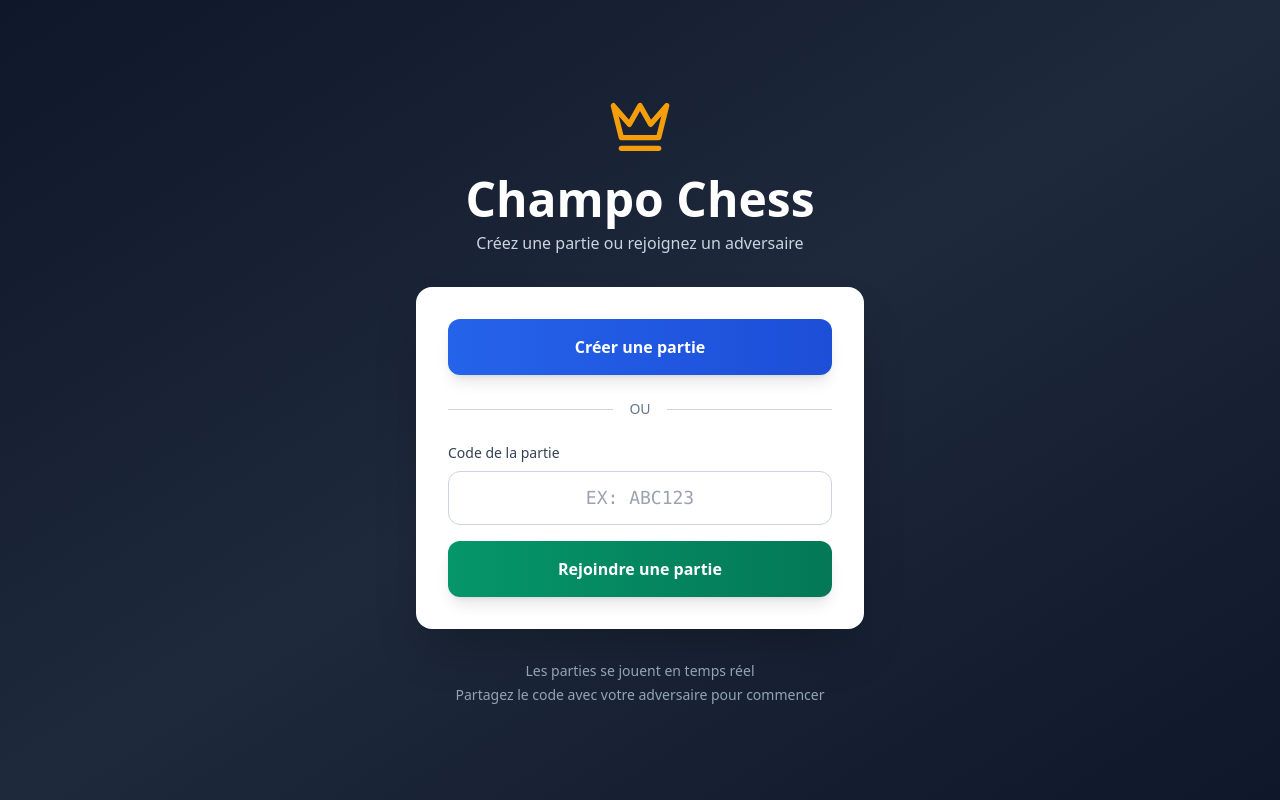
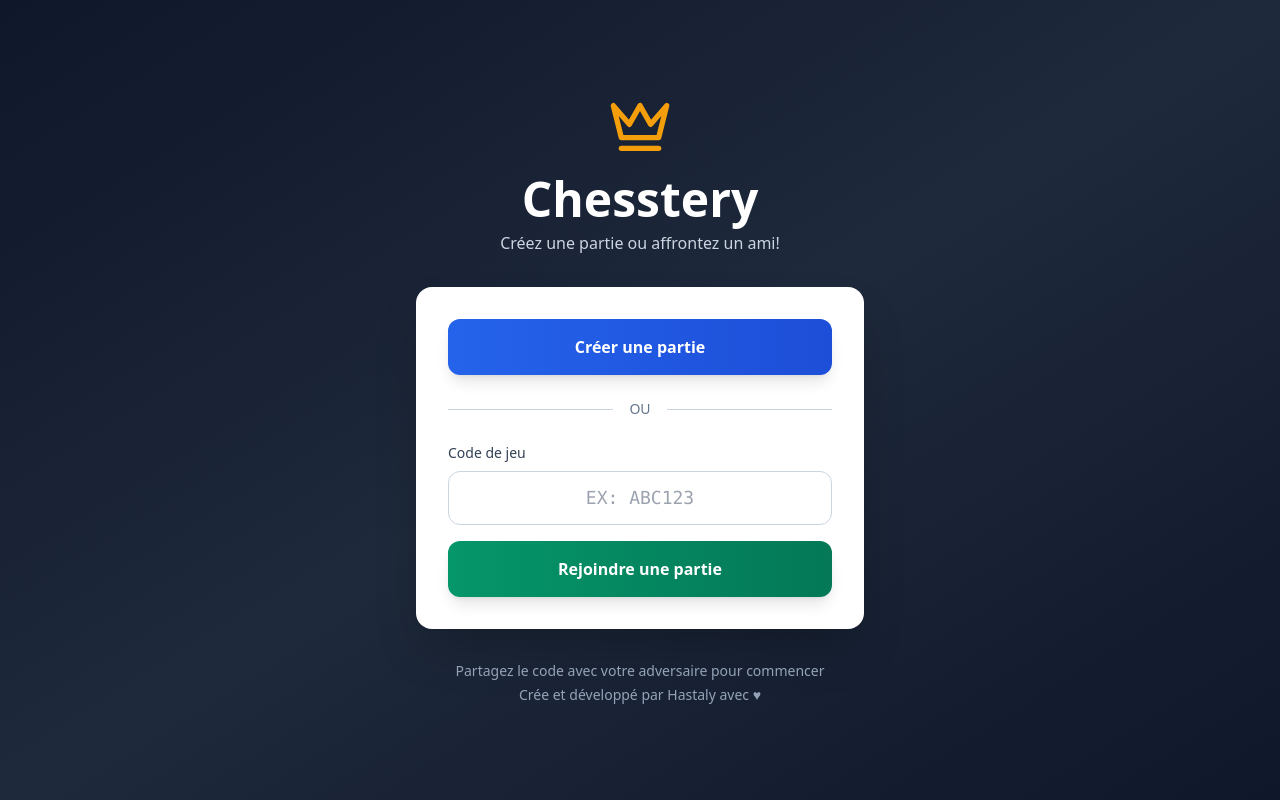
Before and after one commit to Hastraly/chesstery, a React (Vite) app: page / in a window 1280 px wide. Built offline with nearby package versions, Linux system fonts and the light colour scheme; no server answers.

Commit message:
Update titles and labels in Home component

```diff
--- a/src/pages/Home.tsx
+++ b/src/pages/Home.tsx
@@ -59,8 +59,8 @@ export default function Home() {
           <div className="flex items-center justify-center mb-4">
             <Crown className="w-16 h-16 text-amber-500" />
           </div>
-          <h1 className="text-5xl font-bold text-white mb-2">Champo Chess</h1>
-          <p className="text-slate-300">Créez une partie ou rejoignez un adversaire</p>
+          <h1 className="text-5xl font-bold text-white mb-2">Chesstery</h1>
+          <p className="text-slate-300">Créez une partie ou affrontez un ami!</p>
         </div>
 
         <div className="bg-white rounded-2xl shadow-2xl p-8 space-y-6">
@@ -86,7 +86,7 @@ export default function Home() {
           <form onSubmit={handleJoinRoom} className="space-y-4">
             <div>
               <label htmlFor="roomCode" className="block text-sm font-medium text-slate-700 mb-2">
-                Code de la partie
+                Code de jeu
               </label>
               <input
                 type="text"
@@ -115,8 +115,8 @@ export default function Home() {
         </div>
 
         <div className="mt-8 text-center text-slate-400 text-sm">
-          <p>Les parties se jouent en temps réel</p>
-          <p className="mt-1">Partagez le code avec votre adversaire pour commencer</p>
+          <p>Partagez le code avec votre adversaire pour commencer</p>
+          <p className="mt-1">Crée et développé par Hastaly avec ♥</p>
         </div>
       </div>
     </div>
```
